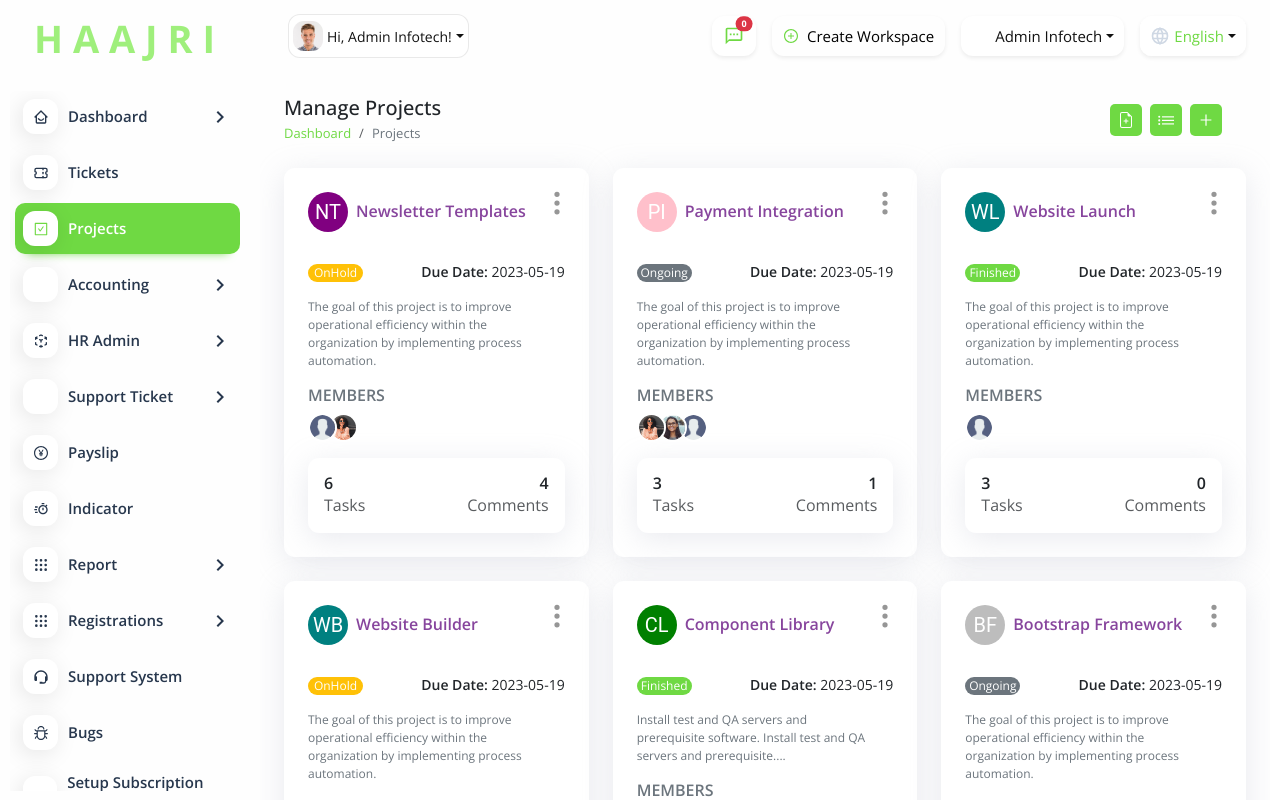
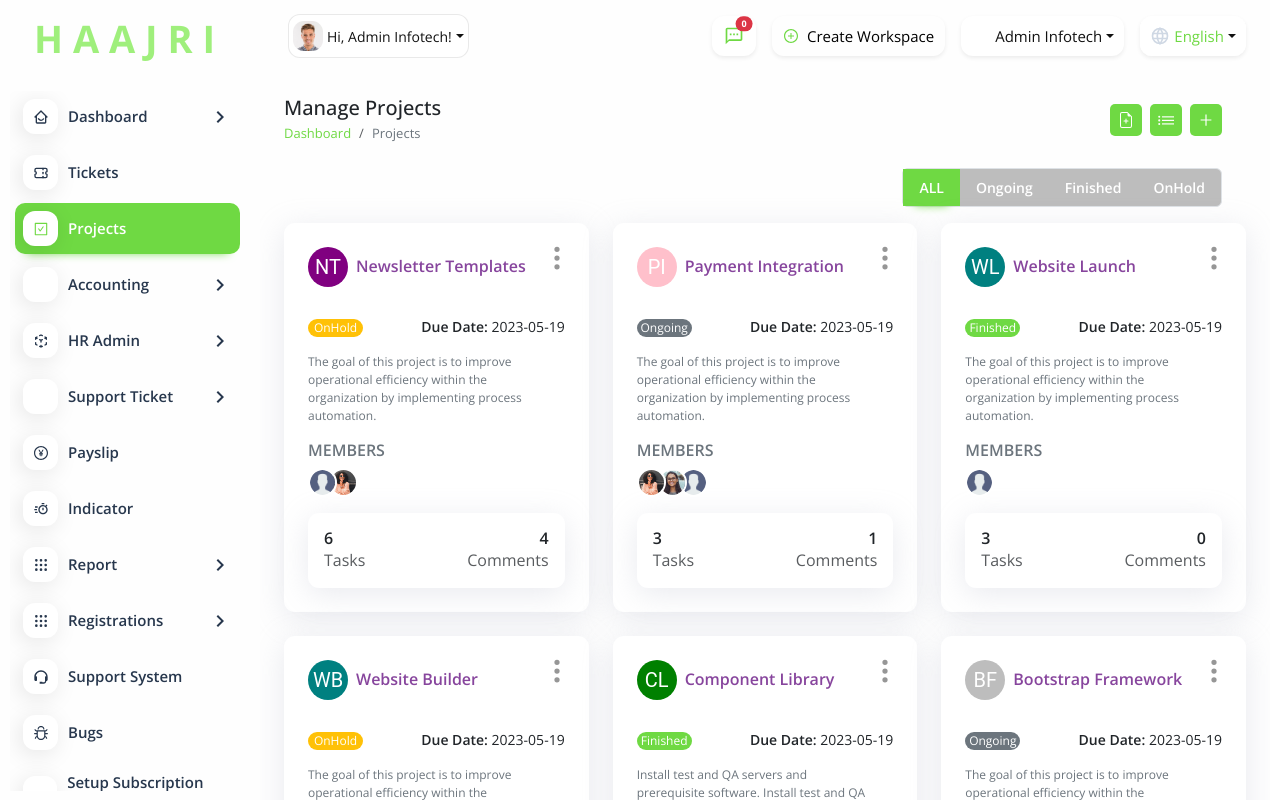
Before and after one commit to darpanbari/HAAJRI-WEB-5, a React (Create React App) app in the folder client/: page /projects/project in a window 1280 px wide. Shown: the top 800 px of the page. Built offline with nearby package versions, Linux system fonts and the light colour scheme; some icons are missing; a web font is replaced by a local one.

Commit message:
11th Commit

```diff
--- /dev/null
+++ b/client/src/components/Project/ProjectTabs.js
@@ -0,0 +1,34 @@
+import React from "react";
+import Nav from "react-bootstrap/Nav";
+
+const ProjectTabs = ({ selectedTab, onTabChange }) => {
+  const Tabs = ["ALL", "Ongoing", "Finished", "OnHold"];
+  return (
+    <div>
+      <Nav
+        variant="green-2"
+        defaultActiveKey="#"
+        className="d-flex justify-content-end me-5"
+      >
+        <div
+          className="d-flex mb-3 border border-1 rounded-2 font-size-14"
+          style={{ background: "#BDBDBD" }}
+        >
+          {Tabs.map((tab) => (
+            <Nav.Link
+              key={tab}
+              className={`text-white fw-600 ${
+                selectedTab === tab ? "active" : ""
+              }`}
+              onClick={() => onTabChange(tab)}
+            >
+              {tab}
+            </Nav.Link>
+          ))}
+        </div>
+      </Nav>
+    </div>
+  );
+};
+
+export default ProjectTabs;
--- a/client/src/pages/Projects/Project.js
+++ b/client/src/pages/Projects/Project.js
@@ -1,7 +1,7 @@
 import React, { useEffect, useState } from "react";
 import SideNavbar from "../../components/SideNavBar/SideNavbar";
 import { BsFileEarmarkPlus } from "react-icons/bs";
-import { GrDocumentExcel, GrUnorderedList } from "react-icons/gr";
+import { GrUnorderedList } from "react-icons/gr";
 import Row from "react-bootstrap/Row";
 import Col from "react-bootstrap/Col";
 import Card from "react-bootstrap/Card";
@@ -25,12 +25,13 @@ import {
   PiDownloadFill,
 } from "react-icons/pi";
 import ActionIconsBtn from "../../components/IconButton/ActionIconsBtn";
-import { RiFileExcel2Fill } from "react-icons/ri";
+import ProjectTabs from "../../components/Project/ProjectTabs";
 
 const Project = () => {
   const [data, setData] = useState([]);
   const [loading, setLoading] = useState(true);
   const [csvModalVisible, setCsvModalVisible] = useState(false);
+  const [selectedTab, setSelectedTab] = useState("ALL");
   const [formData, setFormData] = useState({
     name: "",
     description: "",
@@ -116,7 +117,14 @@ const Project = () => {
     document.body.removeChild(link);
   };
 
+  const handleTabChange = (tab) => {
+    setSelectedTab(tab);
+  };
 
+  const filteredProjects = data.filter((project) => {
+    if (selectedTab === "ALL") return true;
+    return project.status === selectedTab;
+  });
 
   UseTooltip();
 
@@ -225,12 +233,18 @@ const Project = () => {
                 />
               </div>
             </div>
+
           </div>
+          <ProjectTabs
+          selectedTab={selectedTab}
+          onTabChange={handleTabChange}
+        />
+
 
           <div className="mx-4">
             <Row>
               <>
-                {data.map((project, key) => (
+                {filteredProjects.map((project, key) => (
                   <Col
                     key={key}
                     xxl={3}
```
